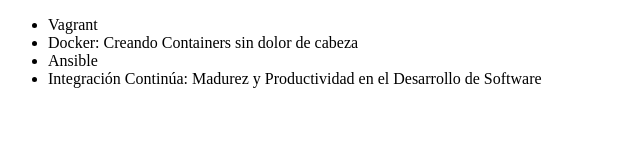
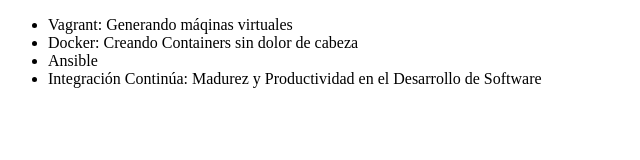
Before and after one commit to Gioleo39/ensayo-git, a plain HTML site: page index.html in a window 1280 px wide. Shown: the whole page, without its empty margins (0-640 px from the left). Drawn offline with Linux system fonts and the light colour scheme.

Commit message:
Corrigiendo curso de Vagrant

```diff
--- a/index.html
+++ b/index.html
@@ -6,7 +6,7 @@
     </head>
         <body>
             <ul>
-                <li>Vagrant</li>
+                <li>Vagrant: Generando máqinas virtuales</li>
                 <li>Docker: Creando Containers sin dolor de cabeza</li>
                 <li>Ansible</li>
                 <li>Integración Continúa: Madurez y Productividad en el Desarrollo de Software</li>
```
